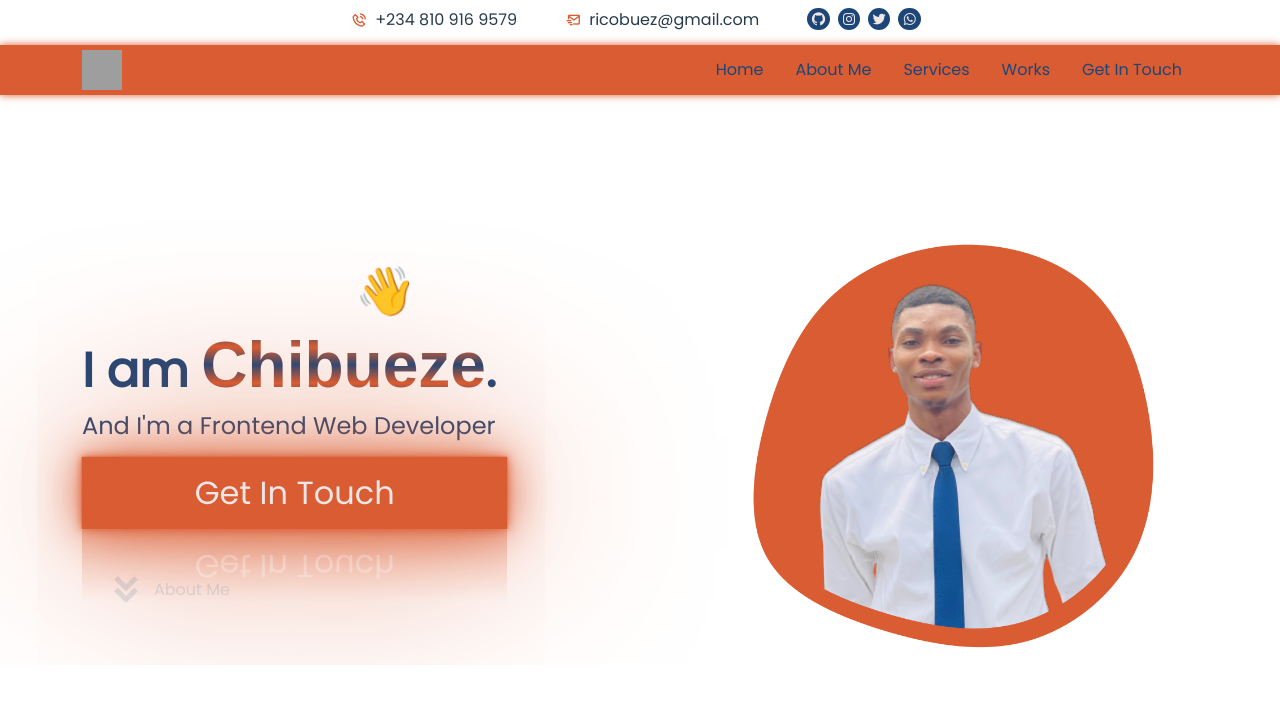
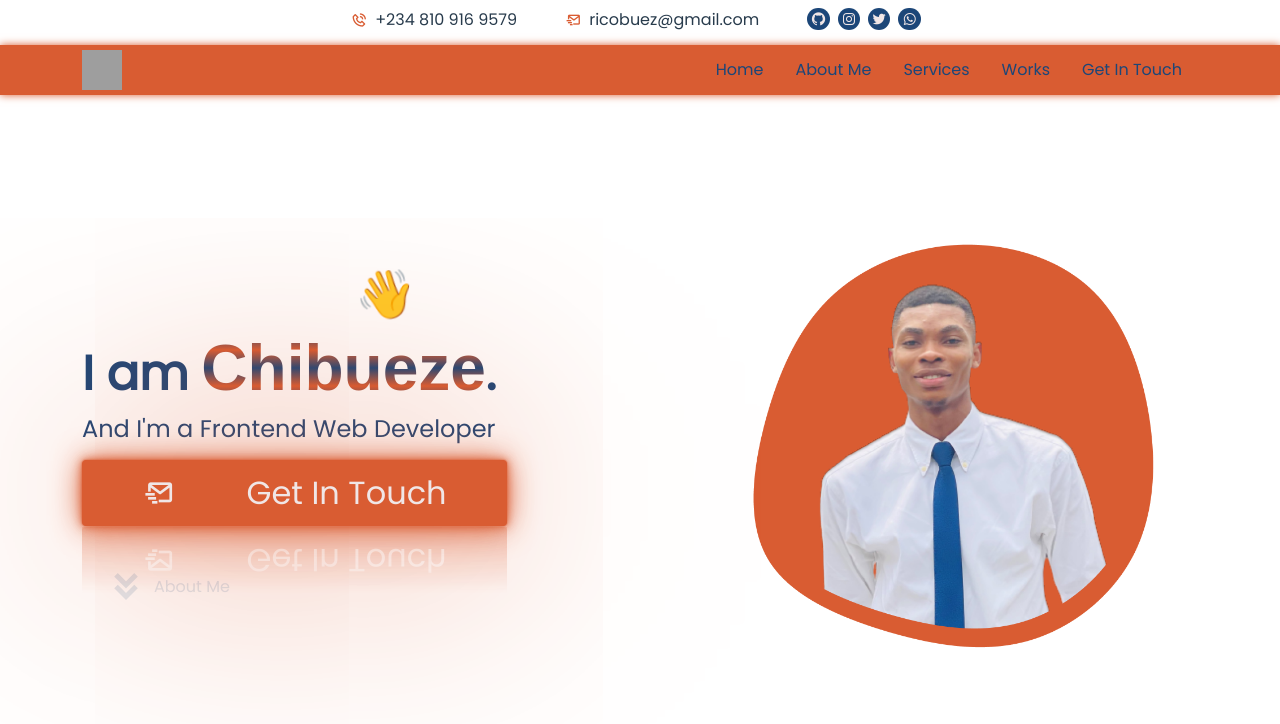
Before and after one commit to buezrico/portfolio-nextjs, a Next.js app: page / in a window 1280 px wide. Shown: the top 724 px of the page. Built offline with nearby package versions, Linux system fonts and the light colour scheme; grey boxes are pictures that could not be loaded.

Commit message:
added message icon to header btn

```diff
--- a/pages/index.tsx
+++ b/pages/index.tsx
@@ -47,9 +47,12 @@ export default function Home() {
               I am <span className="styled-title">Chibueze</span>.
             </h1>
             <h4 className="mb-3">And I'm a Frontend Web Developer</h4>
-            <button className="btn btn-secondary text rounded-0 px-4 p-2 ">
-              Get In Touch
-            </button>
+            <div className="btn-contact">
+              <button className="btn btn-secondary rounded p-2 px-4">
+                <i className="bx bx-mail-send"></i>
+                <p>Get In Touch</p>
+              </button>
+            </div>
             <div className="arrow-down bx-fade-down text-primary">
               <i className="bx bxs-chevrons-down"></i>
               <span>About Me</span>
--- a/styles/globals.scss
+++ b/styles/globals.scss
@@ -142,18 +142,30 @@ header {
       h4 {
         font-size: 1.2rem;
       }
+      .btn-contact {
+        display: flex;
+        @media screen and (max-width: 768px) {
+          justify-content: center;
+        }
         .btn {
           font-size: 1.2rem;
           color: $light;
           width: 70%;
-        border: 4px solid $secondary;
+          display: flex;
+          align-items: center;
+          justify-content: space-around;
+          p {
+            margin: 0;
+          }
+          // border: 4px solid $secondary;
 
-        box-shadow: 0 0 2px $secondary, 0 0 10px $secondary, 0 0 50px $secondary,
-          0 0 200px $secondary;
+          box-shadow: 0 0 2px $secondary, 0 0 10px $secondary,
+            0 0 30px $secondary, 0 0 500px $secondary;
           -webkit-box-reflect: below 1px linear-gradient(transparent, #0005);
 
           &:hover {
             color: $primary;
+          }
         }
       }
       .arrow-down {
@@ -181,8 +193,10 @@ header {
         h4 {
           font-size: 1.5rem;
         }
+        .btn-contact {
           .btn {
             font-size: 2rem;
+          }
         }
       }
     }
```
Lines whose indentation alone changed are shown as unchanged.
